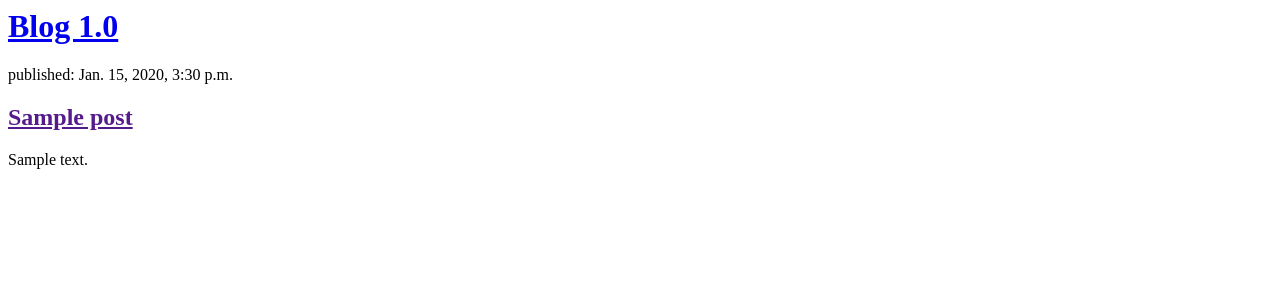
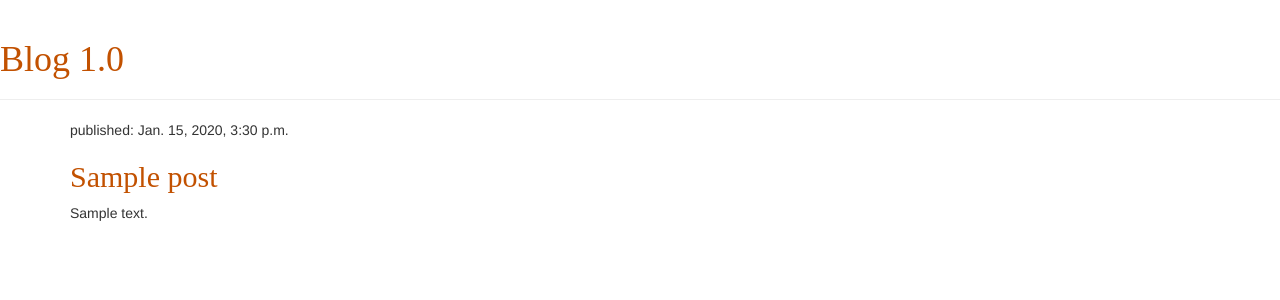
Before and after one commit to mukul81996/my-first-blog, a Django app: page / in a window 1280 px wide. Shown: the top 300 px of the page. Run offline with Django 3.2, Linux system fonts and the light colour scheme; tables that the repository leaves empty hold one stand-in row (values such as "Sample post"); some libraries are stand-ins or nearby versions.

Commit message:
commit 2

```diff
--- /dev/null
+++ b/blog/static/css/blog.css
@@ -0,0 +1,4 @@
+h1 a, h2 a {
+    color: #C25100;
+    font-family: 'Lobster';
+}
--- /dev/null
+++ b/blog/templates/blog/base.html
@@ -0,0 +1,24 @@
+{% load static %}
+<html>
+    <head>
+        <title>C blog</title>
+        <link rel="stylesheet" href="//maxcdn.bootstrapcdn.com/bootstrap/3.2.0/css/bootstrap.min.css">
+        <link rel="stylesheet" href="//maxcdn.bootstrapcdn.com/bootstrap/3.2.0/css/bootstrap-theme.min.css">
+        <link rel="stylesheet" href="{% static 'css/blog.css' %}">
+
+    </head>
+    <body>
+        <div class="page-header">
+    <h1><a href="/"> Blog 1.0</a></h1>
+</div>
+
+<div class="content container">
+        <div class="row">
+            <div class="col-md-8">
+            {% block content %}
+            {% endblock %}
+            </div>
+        </div>
+    </div>
+    </body>
+</html>
--- a/blog/templates/blog/post_list.html
+++ b/blog/templates/blog/post_list.html
@@ -1,12 +1,7 @@
-<html>
-    <head>
-        <title>C blog</title>
-    </head>
-    <body>
-        <div>
-    <h1><a href="/"> Blog 1.0</a></h1>
-</div>
+{% extends 'blog/base.html' %}
 
+
+{% block content %}
 {% for post in posts %}
     <div>
         <p>published: {{ post.published_date }}</p>
@@ -14,5 +9,4 @@
         <p>{{ post.text|linebreaksbr }}</p>
     </div>
 {% endfor %}
-    </body>
-</html>
+{% endblock %}
```
